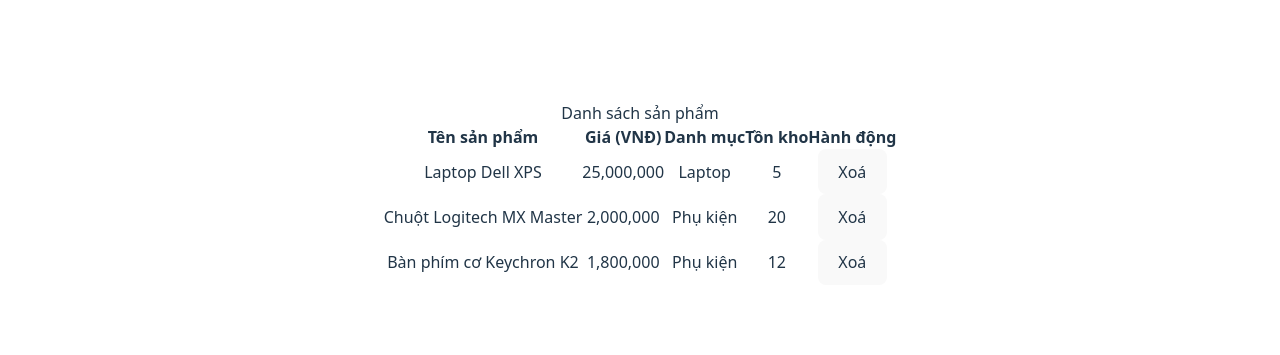
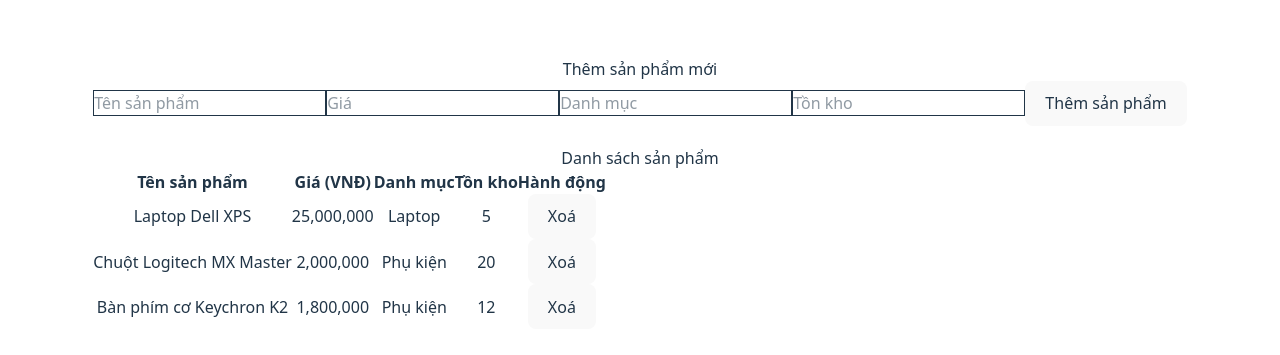
Before and after one commit to Colenviem/22700831_NguyenBuiTanHien_KiemTra, a React (Vite) app in the folder nguyenbuitanhien_22700831/: page / in a window 1280 px wide. Shown: the part 207-562 px from the top of the page. Built offline with nearby package versions, Linux system fonts and the light colour scheme.

Commit message:
feat: thêm san pham  moi

```diff
--- a/nguyenbuitanhien_22700831/src/components/ProductList.jsx
+++ b/nguyenbuitanhien_22700831/src/components/ProductList.jsx
@@ -1,18 +1,88 @@
-import React from 'react';
+import React, { useState } from 'react';
 
-const sampleProducts = [
+const initialProducts = [
   { id: 1, name: 'Laptop Dell XPS', price: 25000000, category: 'Laptop', stock: 5 },
   { id: 2, name: 'Chuột Logitech MX Master', price: 2000000, category: 'Phụ kiện', stock: 20 },
   { id: 3, name: 'Bàn phím cơ Keychron K2', price: 1800000, category: 'Phụ kiện', stock: 12 },
 ];
 
 function ProductList() {
+  const [products, setProducts] = useState(initialProducts);
+  const [newProduct, setNewProduct] = useState({
+    name: '',
+    price: '',
+    category: '',
+    stock: '',
+  });
+
   const handleDelete = (id) => {
-    alert(`Xoá sản phẩm có ID: ${id}`);
+    setProducts(products.filter((product) => product.id !== id));
+  };
+
+  const handleChange = (e) => {
+    setNewProduct({ ...newProduct, [e.target.name]: e.target.value });
+  };
+
+  const handleAdd = (e) => {
+    e.preventDefault();
+    const { name, price, category, stock } = newProduct;
+
+    if (!name || !price || !category || !stock) {
+      alert('Vui lòng nhập đầy đủ thông tin');
+      return;
+    }
+
+    const newItem = {
+      id: Date.now(),
+      name,
+      price: Number(price),
+      category,
+      stock: Number(stock),
+    };
+
+    setProducts([...products, newItem]);
+    setNewProduct({ name: '', price: '', category: '', stock: '' });
   };
 
   return (
     <div>
+      <h2>Thêm sản phẩm mới</h2>
+      <form onSubmit={handleAdd} style={{ marginBottom: '20px' }}>
+        <input
+          type="text"
+          name="name"
+          placeholder="Tên sản phẩm"
+          value={newProduct.name}
+          onChange={handleChange}
+          className='border'
+        />
+        <input
+          type="number"
+          name="price"
+          placeholder="Giá"
+          value={newProduct.price}
+          onChange={handleChange}
+          className='border'
+        />
+        <input
+          type="text"
+          name="category"
+          placeholder="Danh mục"
+          value={newProduct.category}
+          onChange={handleChange}
+          className='border'
+        />
+        <input
+          type="number"
+          name="stock"
+          placeholder="Tồn kho"
+          value={newProduct.stock}
+          onChange={handleChange}
+          className='border'
+        />
+        <button type="submit">Thêm sản phẩm</button>
+      </form>
+
       <h2>Danh sách sản phẩm</h2>
       <table border="1" cellPadding="10">
         <thead>
@@ -25,7 +95,7 @@
           </tr>
         </thead>
         <tbody>
-          {sampleProducts.map((product) => (
+          {products.map((product) => (
             <tr key={product.id}>
               <td>{product.name}</td>
               <td>{product.price.toLocaleString()}</td>
```
Also changed, not shown: 2 other files (tests, documents, lock files or other folders).
